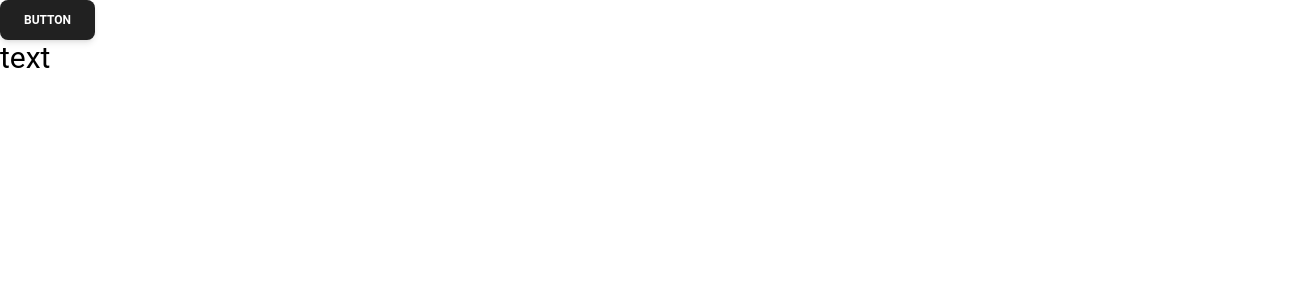
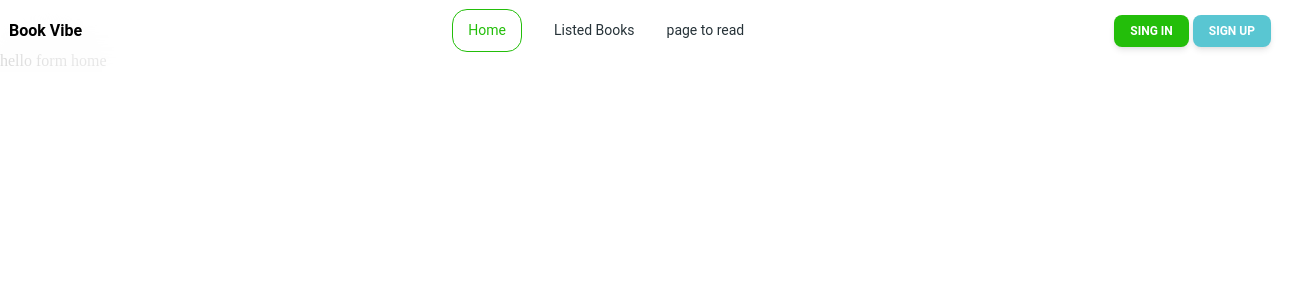
Before and after one commit to Ahnabu/b9-a8-books-vibe, a React (Vite) app in the folder b9-a8-react/: page / in a window 1280 px wide. Shown: the top 300 px of the page, 1304 px wide, since content can reach past the window. Built offline with nearby package versions, Linux system fonts and the light colour scheme.

Commit message:
navbar finished

```diff
--- /dev/null
+++ b/b9-a8-react/src/Components/Listed/Listed.jsx
@@ -0,0 +1,11 @@
+
+
+const Listed = () => {
+    return (
+        <div>
+            hello form listed books
+        </div>
+    );
+};
+
+export default Listed;
--- /dev/null
+++ b/b9-a8-react/src/Components/Navbar/Navbar.jsx
@@ -0,0 +1,153 @@
+import React from "react";
+import {
+    Navbar,
+    MobileNav,
+    Typography,
+    Button,
+    IconButton,
+
+
+} from "@material-tailwind/react";
+import {  NavLink } from "react-router-dom";
+
+export function StickyNavbar() {
+    const [openNav, setOpenNav] = React.useState(false);
+
+    React.useEffect(() => {
+        window.addEventListener(
+            "resize",
+            () => window.innerWidth >= 960 && setOpenNav(false),
+        );
+    }, []);
+
+    const navList = (
+        <ul className="mt-2 mb-4 flex flex-col gap-2 lg:mb-0 lg:mt-0 lg:flex-row lg:items-center lg:gap-6">
+            <Typography
+                as="li"
+                variant="small"
+                color="blue-gray"
+                className="p-1 font-normal"
+            >
+                <NavLink to={'/'} className="flex items-center" style={({ isActive }) => {
+                    return isActive ? { color: '#23BE0A', borderRadius: "15px", border: "1px solid #23BE0A", padding: '10px 15px' } : {};
+                }}>Home</NavLink>
+
+            </Typography>
+            <Typography
+                as="li"
+                variant="small"
+                color="blue-gray"
+                className="p-1 font-normal"
+            >
+                <NavLink to={'/listed-books'} className="flex items-center" style={({ isActive }) => {
+                    return isActive ? { color: '#23BE0A', borderRadius: "15px", border: "1px solid #23BE0A", padding: '10px 15px' } : {};
+                }}>Listed Books</NavLink>
+            </Typography>
+            <Typography
+                as="li"
+                variant="small"
+                color="blue-gray"
+                className="p-1 font-normal"
+            >
+                <NavLink to={'/pages-to-read'} className="flex items-center  text-primary" style={({ isActive }) => {
+                    return isActive ? { color: '#23BE0A', borderRadius: "15px", border:"1px solid #23BE0A", padding:'10px 15px'} : {};
+                }}> page to read</NavLink>
+            </Typography>
+            {/* <Typography
+                as="li"
+                variant="small"
+                color="blue-gray"
+                className="p-1 font-normal"
+            >
+                <a href="#" className="flex items-center">
+                    Docs
+                </a>
+            </Typography> */}
+        </ul>
+    );
+
+    return (
+        <div className="-m-6 max-h-[768px] w-[calc(100%+48px)] overflow-scroll">
+            <Navbar className="sticky top-0 z-10 h-max max-w-full rounded-none px-4 py-2 lg:px-8 lg:py-4">
+                <div className="flex items-center justify-between mt-3">
+                    <Typography
+                        as="a"
+                        href="#"
+                        className="mr-4 cursor-pointer py-1.5 font-bold text-black"
+                    >
+                        Book Vibe
+                    </Typography>
+                    <div className="mr-4 hidden lg:block text-[#131313CC] ">{navList}</div>
+                    <div className="flex items-center gap-4">
+
+                        <div className="flex items-center gap-x-1">
+                            <Button
+
+                                size="sm"
+                                className="hidden lg:inline-block bg-[#23BE0A]"
+                            >
+                                <span>Sing In</span>
+                            </Button>
+                            <Button
+
+                                size="sm"
+                                className="hidden lg:inline-block bg-[#59C6D2]"
+                            >
+                                <span>Sign Up</span>
+                            </Button>
+                        </div>
+                        <IconButton
+                            variant="text"
+                            className="ml-auto h-6 w-6 text-inherit text-black hover:bg-transparent focus:bg-transparent active:bg-transparent block lg:hidden"
+                            ripple={false}
+                            onClick={() => setOpenNav(!openNav)}
+                        >
+                            {openNav ? (
+                                <svg
+                                    xmlns="http://www.w3.org/2000/svg"
+                                    fill="none"
+                                    className="h-6 w-6"
+                                    viewBox="0 0 24 24"
+                                    stroke="currentColor"
+                                    strokeWidth={2}
+                                >
+                                    <path
+                                        strokeLinecap="round"
+                                        strokeLinejoin="round"
+                                        d="M6 18L18 6M6 6l12 12"
+                                    />
+                                </svg>
+                            ) : (
+                                <svg
+                                    xmlns="http://www.w3.org/2000/svg"
+                                    className="h-6 w-6"
+                                    fill="none"
+                                    stroke="currentColor"
+                                    strokeWidth={2}
+                                >
+                                    <path
+                                        strokeLinecap="round"
+                                        strokeLinejoin="round"
+                                        d="M4 6h16M4 12h16M4 18h16"
+                                    />
+                                </svg>
+                            )}
+                        </IconButton>
+                    </div>
+                </div>
+                <MobileNav open={openNav}>
+                    {navList}
+                    <div className="flex items-center gap-x-1">
+                        <Button fullWidth variant="text" size="sm" className="bg-[#23BE0A]">
+                            <span>Log In</span>
+                        </Button>
+                        <Button fullWidth variant="gradient" size="sm" className="bg-[#59C6D2]">
+                            <span>Sign in</span>
+                        </Button>
+                    </div>
+                </MobileNav>
+            </Navbar>
+
+        </div>
+    );
+}
--- /dev/null
+++ b/b9-a8-react/src/Components/Page/PageToRead.jsx
@@ -0,0 +1,11 @@
+
+
+const PageToRead = () => {
+    return (
+        <div>
+            hello form pages to read
+        </div>
+    );
+};
+
+export default PageToRead;
--- a/b9-a8-react/src/Router/Router.jsx
+++ b/b9-a8-react/src/Router/Router.jsx
@@ -1,13 +1,17 @@
-import { Button } from '@material-tailwind/react'
 import { Outlet } from 'react-router-dom';
+import { StickyNavbar } from '../Components/Navbar/Navbar';
+
+
 
 const Router = () => {
     return (
-        <div>
-            <Button>Button</Button>
-            <h1 className='text-3xl'>text</h1>
+        <>
+            <StickyNavbar></StickyNavbar>
             <Outlet></Outlet>
-        </div>
+
+        </>
+
+
     );
 };
 
--- a/b9-a8-react/src/index.css
+++ b/b9-a8-react/src/index.css
@@ -1,3 +1,20 @@
 @tailwind base;
 @tailwind components;
 @tailwind utilities;
+@import url('https://fonts.googleapis.com/css2?family=Playfair+Display:ital,wght@0,400..900;1,400..900&family=Work+Sans:ital,wght@0,100..900;1,100..900&display=swap');
+.work-sans{
+  font-family: 'Work Sans', sans-serif;
+}
+.playfair-display{
+  font-family: 'Playfair Display', serif;
+}
+
+body{
+  font-family: 'Work Sans', sans-serif;
+}
+h1{
+  font-family: 'Playfair Display', serif;
+}
+.primary{
+  background-color: #23BE0A;
+}
```
Also changed, not shown: b9-a8-react/src/main.jsx (+13 -2 lines).
